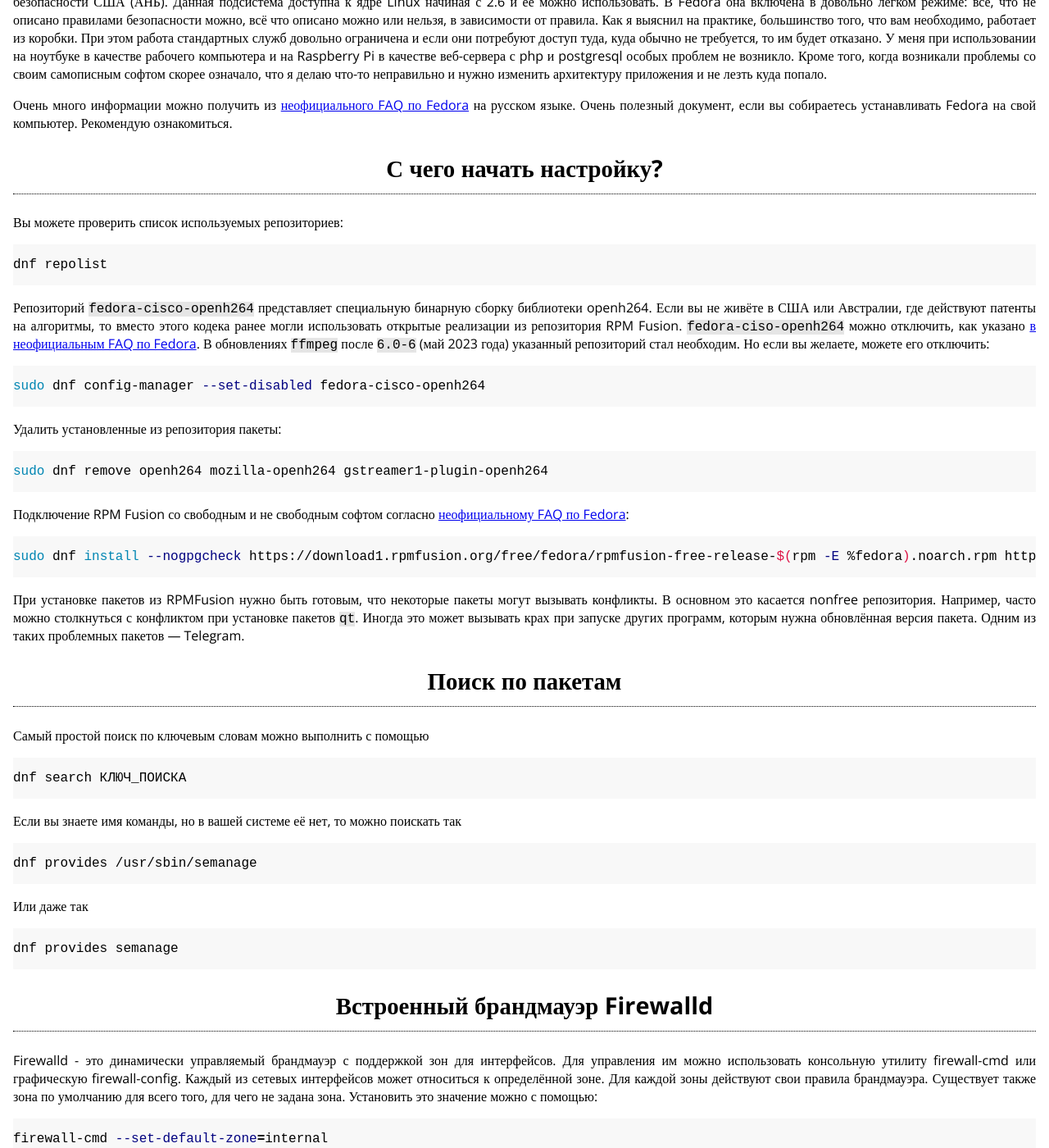
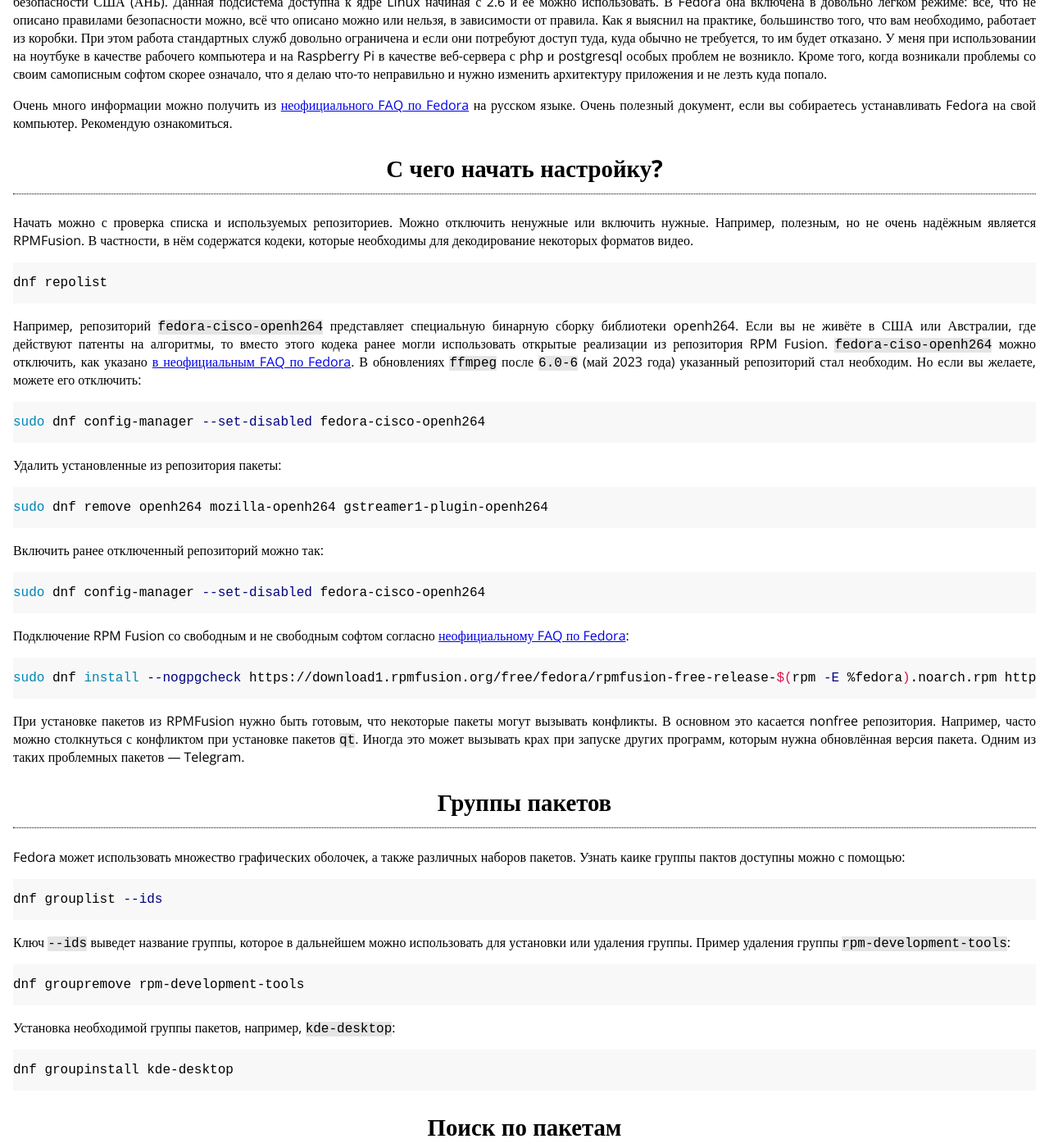
Before and after one commit to fsa/site, a Jekyll site: the page built from _posts/2021-04-12-fedora_first_steps.md, in a window 1280 px wide and 1400 px high, scrolled down 454 px. Shown: the whole window at 82% size. Built offline with Jekyll 4.4.1, drawn with Linux system fonts in a browser that asks for light colours.

Commit message:
RPMFusion + работа с группами пакетов

````diff
--- a/_posts/2021-04-12-fedora_first_steps.md
+++ b/_posts/2021-04-12-fedora_first_steps.md
@@ -20,13 +20,13 @@
 
 ## С чего начать настройку?
 
-Вы можете проверить список используемых репозиториев:
+Начать можно с проверка списка и используемых репозиториев. Можно отключить ненужные или включить нужные. Например, полезным, но не очень надёжным является RPMFusion. В частности, в нём содержатся кодеки, которые необходимы для декодирование некоторых форматов видео.
 
 ```bash
 dnf repolist
 ```
 
-Репозиторий `fedora-cisco-openh264` представляет специальную бинарную сборку библиотеки openh264. Если вы не живёте в США или Австралии, где действуют патенты на алгоритмы, то вместо этого кодека ранее могли использовать открытые реализации из репозитория RPM Fusion. `fedora-ciso-openh264` можно отключить, как указано [в неофициальным FAQ по Fedora](https://russianfedora.github.io/FAQ/package-manager.html#fedora-cisco-openh264). В обновлениях `ffmpeg` после `6.0-6` (май 2023 года) указанный репозиторий стал необходим. Но если вы желаете, можете его отключить:
+Например, репозиторий `fedora-cisco-openh264` представляет специальную бинарную сборку библиотеки openh264. Если вы не живёте в США или Австралии, где действуют патенты на алгоритмы, то вместо этого кодека ранее могли использовать открытые реализации из репозитория RPM Fusion. `fedora-ciso-openh264` можно отключить, как указано [в неофициальным FAQ по Fedora](https://russianfedora.github.io/FAQ/package-manager.html#fedora-cisco-openh264). В обновлениях `ffmpeg` после `6.0-6` (май 2023 года) указанный репозиторий стал необходим. Но если вы желаете, можете его отключить:
 
 ```bash
 sudo dnf config-manager --set-disabled fedora-cisco-openh264
@@ -38,6 +38,12 @@
 sudo dnf remove openh264 mozilla-openh264 gstreamer1-plugin-openh264
 ```
 
+Включить ранее отключенный репозиторий можно так:
+
+```bash
+sudo dnf config-manager --set-disabled fedora-cisco-openh264
+```
+
 Подключение RPM Fusion со свободным и не свободным софтом согласно [неофициальному FAQ по Fedora](https://russianfedora.github.io/FAQ/generic-info.html#rpm-fusion):
 
 ```bash
@@ -45,6 +51,26 @@
 ```
 
 При установке пакетов из RPMFusion нужно быть готовым, что некоторые пакеты могут вызывать конфликты. В основном это касается nonfree репозитория. Например, часто можно столкнуться с конфликтом при установке пакетов `qt`. Иногда это может вызывать крах при запуске других программ, которым нужна обновлённая версия пакета. Одним из таких проблемных пакетов — Telegram.
+
+## Группы пакетов
+
+Fedora может использовать множество графических оболочек, а также различных наборов пакетов. Узнать каике группы пактов доступны можно с помощью:
+
+```bash
+dnf grouplist --ids
+```
+
+Ключ `--ids` выведет название группы, которое в дальнейшем можно использовать для установки или удаления группы. Пример удаления группы `rpm-development-tools`:
+
+```bash
+dnf groupremove rpm-development-tools
+```
+
+Установка необходимой группы пакетов, например, `kde-desktop`:
+
+```bash
+dnf groupinstall kde-desktop
+```
 
 ## Поиск по пакетам
 
````
